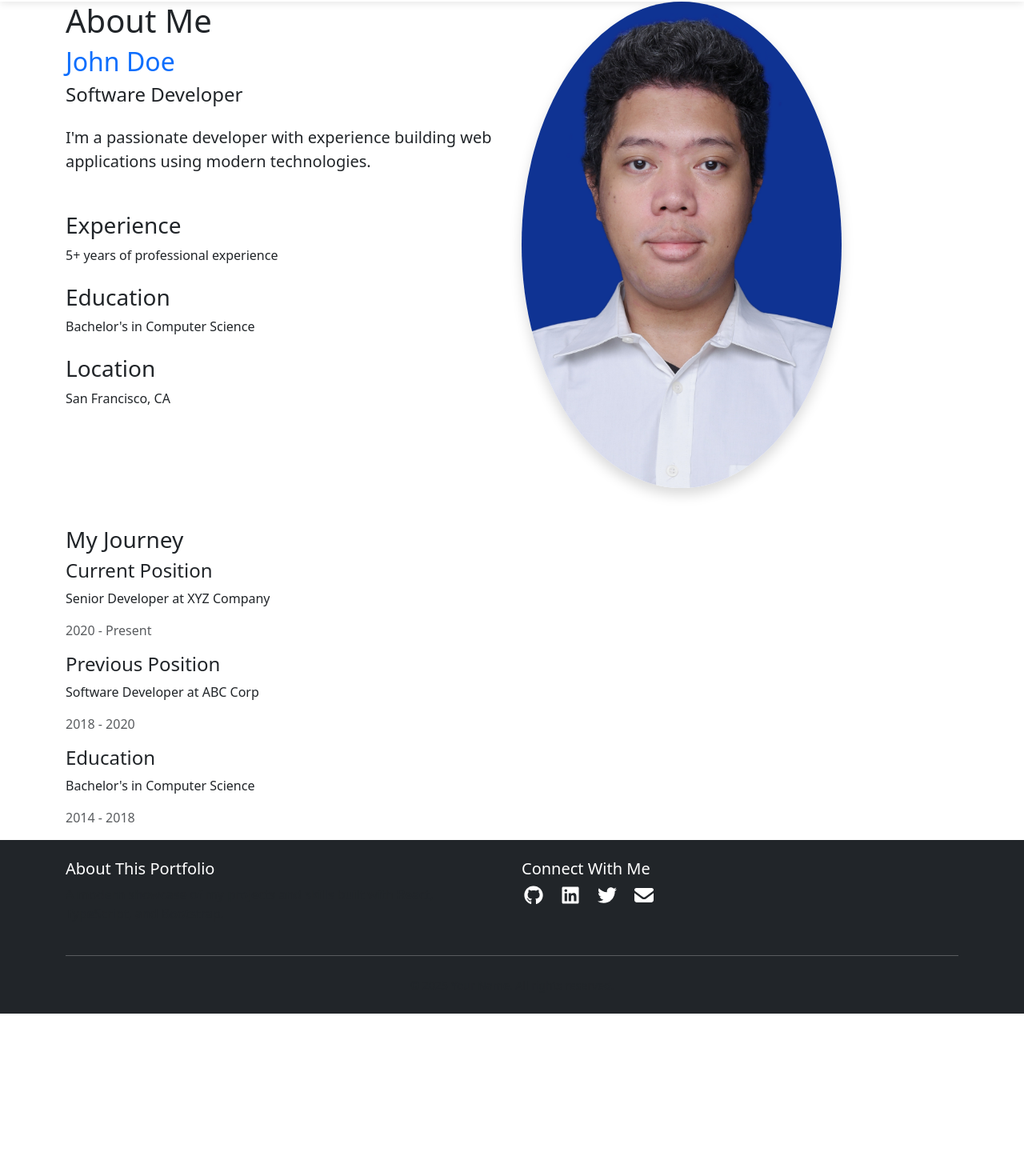
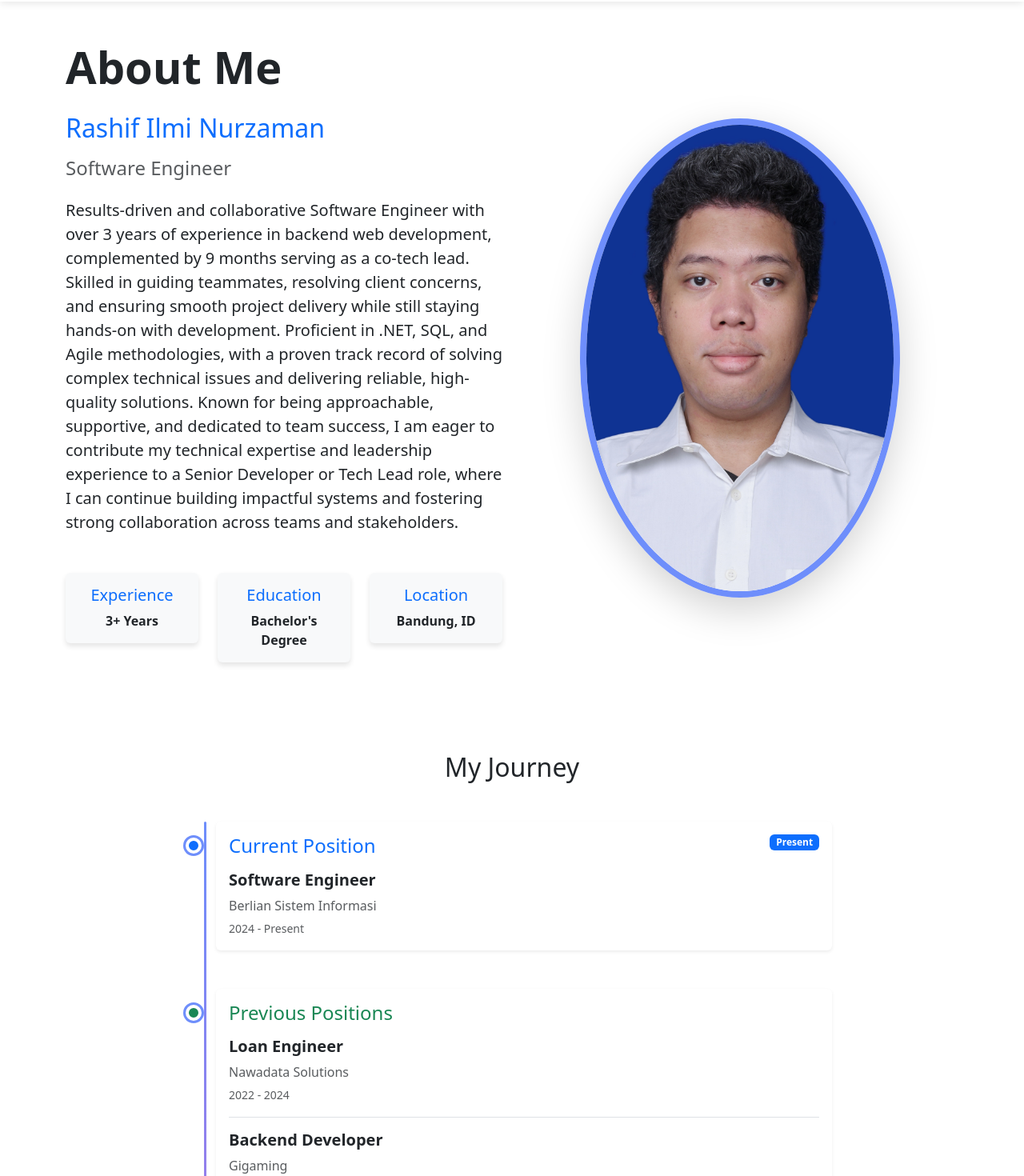
Before and after one commit to rashif24in/vite-react-rin, a React (Vite) app: page /about in a window 1280 px wide. Shown: the part 54-1524 px from the top of the page at 80% size. Before the commit the page ends 1321 px from the top, so only its background shows below. Built offline with nearby package versions, Linux system fonts and the light colour scheme.

Commit message:
update about-page

```diff
--- a/src/pages/about.tsx
+++ b/src/pages/about.tsx
@@ -1,54 +1,123 @@
 export function About() {
   return (
-    <div className="container">
-      <div className="row">
+    <div className="container py-5">
+      <div className="row align-items-center">
         <div className="col-lg-6">
-          <h1>About Me</h1>
-          <h2 className="text-primary">John Doe</h2>
-          <h4>Software Developer</h4>
-          <p className="lead mt-4">
-            I'm a passionate developer with experience building web applications using modern technologies.
+          <h1 className="display-4 fw-bold mb-4">About Me</h1>
+          <h2 className="text-primary mb-3">Rashif Ilmi Nurzaman</h2>
+          <h4 className="text-muted mb-4">Software Engineer</h4>
+          <p className="lead mb-4">
+            Results-driven and collaborative Software Engineer with over 3 years of experience
+            in backend web development, complemented by 9 months serving as a co-tech lead.
+            Skilled in guiding teammates, resolving client concerns,
+            and ensuring smooth project delivery while still staying hands-on
+            with development. Proficient in .NET, SQL, and Agile methodologies,
+             with a proven track record of solving complex technical issues
+             and delivering reliable, high-quality solutions.
+             Known for being approachable, supportive, and dedicated to team success,
+              I am eager to contribute my technical expertise and leadership experience
+              to a Senior Developer or Tech Lead role, where I can continue
+              building impactful systems and fostering strong collaboration
+              across teams and stakeholders.
           </p>
 
           <div className="mt-5">
-            <h3>Experience</h3>
-            <p>5+ years of professional experience</p>
-
-            <h3 className="mt-4">Education</h3>
-            <p>Bachelor's in Computer Science</p>
-
-            <h3 className="mt-4">Location</h3>
-            <p>San Francisco, CA</p>
+            <div className="row">
+              <div className="col-md-4 mb-3">
+                <div className="card border-0 bg-light">
+                  <div className="card-body text-center">
+                    <h5 className="card-title text-primary">Experience</h5>
+                    <p className="card-text fw-bold">3+ Years</p>
+                  </div>
+                </div>
+              </div>
+              <div className="col-md-4 mb-3">
+                <div className="card border-0 bg-light">
+                  <div className="card-body text-center">
+                    <h5 className="card-title text-primary">Education</h5>
+                    <p className="card-text fw-bold">Bachelor's Degree</p>
+                  </div>
+                </div>
+              </div>
+              <div className="col-md-4 mb-3">
+                <div className="card border-0 bg-light">
+                  <div className="card-body text-center">
+                    <h5 className="card-title text-primary">Location</h5>
+                    <p className="card-text fw-bold">Bandung, ID</p>
+                  </div>
+                </div>
+              </div>
+            </div>
           </div>
         </div>
-        <div className="col-lg-6">
+        <div className="col-lg-6 text-center">
           <img
             src="/images/profile.jpg"
-            alt="Profile"
-            className="img-fluid rounded-circle shadow"
-            style={{ maxWidth: '400px' }}
+            alt="Rashif Ilmi Nurzaman"
+            className="img-fluid rounded-circle shadow-lg"
+            style={{
+              maxWidth: '400px',
+              border: '8px solid #6e8efb',
+              boxShadow: '0 10px 30px rgba(0,0,0,0.2)'
+            }}
           />
         </div>
       </div>
 
-      <div className="row mt-5">
+      {/* Timeline Section */}
+      <div className="row mt-5 pt-5">
         <div className="col-12">
-          <h3>My Journey</h3>
-          <div className="timeline">
+          <h2 className="text-center mb-5">My Journey</h2>
+          <div className="timeline-container">
+            {/* Current Position */}
+            <div className="timeline-item mb-5">
+              <div className="timeline-badge bg-primary"></div>
+              <div className="timeline-content card border-0 shadow-sm">
+                <div className="card-body">
+                  <div className="d-flex justify-content-between align-items-start mb-2">
+                    <h4 className="card-title text-primary">Current Position</h4>
+                    <span className="badge bg-primary">Present</span>
+                  </div>
+                  <h5 className="fw-bold">Software Engineer</h5>
+                  <p className="text-muted mb-1">Berlian Sistem Informasi</p>
+                  <small className="text-muted">2024 - Present</small>
+                </div>
+              </div>
+            </div>
+
+            {/* Previous Positions */}
+            <div className="timeline-item mb-5">
+              <div className="timeline-badge bg-success"></div>
+              <div className="timeline-content card border-0 shadow-sm">
+                <div className="card-body">
+                  <h4 className="card-title text-success mb-3">Previous Positions</h4>
+
+                  <div className="position-item mb-3 pb-3 border-bottom">
+                    <h5 className="fw-bold">Loan Engineer</h5>
+                    <p className="text-muted mb-1">Nawadata Solutions</p>
+                    <small className="text-muted">2022 - 2024</small>
+                  </div>
+
+                  <div className="position-item">
+                    <h5 className="fw-bold">Backend Developer</h5>
+                    <p className="text-muted mb-1">Gigaming</p>
+                    <small className="text-muted">2020</small>
+                  </div>
+                </div>
+              </div>
+            </div>
+
+            {/* Education */}
             <div className="timeline-item">
-              <h4>Current Position</h4>
-              <p>Senior Developer at XYZ Company</p>
-              <p className="text-muted">2020 - Present</p>
-            </div>
-            <div className="timeline-item">
-              <h4>Previous Position</h4>
-              <p>Software Developer at ABC Corp</p>
-              <p className="text-muted">2018 - 2020</p>
-            </div>
-            <div className="timeline-item">
-              <h4>Education</h4>
-              <p>Bachelor's in Computer Science</p>
-              <p className="text-muted">2014 - 2018</p>
+              <div className="timeline-badge bg-info"></div>
+              <div className="timeline-content card border-0 shadow-sm">
+                <div className="card-body">
+                  <h4 className="card-title text-info mb-2">Education</h4>
+                  <h5 className="fw-bold">Bachelor's in Electrical Engineering</h5>
+                  <p className="text-muted mb-1">University</p>
+                  <small className="text-muted">2014 - 2019</small>
+                </div>
+              </div>
             </div>
           </div>
         </div>
--- a/src/styles/main.css
+++ b/src/styles/main.css
@@ -163,3 +163,73 @@ footer a:hover {
     margin-right: 0 !important;
   }
 }
+
+
+/* Timeline Styles */
+.timeline-container {
+  position: relative;
+  max-width: 800px;
+  margin: 0 auto;
+  padding-left: 30px;
+}
+
+.timeline-container::before {
+  content: '';
+  position: absolute;
+  left: 15px;
+  top: 0;
+  bottom: 0;
+  width: 3px;
+  background: linear-gradient(to bottom, #6e8efb, #a777e3);
+  border-radius: 3px;
+}
+
+.timeline-item {
+  position: relative;
+  margin-bottom: 2rem;
+}
+
+.timeline-badge {
+  position: absolute;
+  left: -38px;
+  top: 20px;
+  width: 20px;
+  height: 20px;
+  border-radius: 50%;
+  border: 4px solid white;
+  box-shadow: 0 0 0 3px #6e8efb;
+  z-index: 2;
+}
+
+.timeline-content {
+  margin-left: 0;
+  transition: transform 0.3s ease, box-shadow 0.3s ease;
+}
+
+.timeline-content:hover {
+  transform: translateY(-2px);
+  box-shadow: 0 8px 25px rgba(0,0,0,0.15) !important;
+}
+
+.position-item:last-child {
+  border-bottom: none !important;
+  margin-bottom: 0 !important;
+  padding-bottom: 0 !important;
+}
+
+/* Responsive Timeline */
+@media (max-width: 768px) {
+  .timeline-container {
+    padding-left: 20px;
+  }
+
+  .timeline-badge {
+    left: -28px;
+    width: 16px;
+    height: 16px;
+  }
+
+  .timeline-content .card-body {
+    padding: 1rem;
+  }
+}
```
